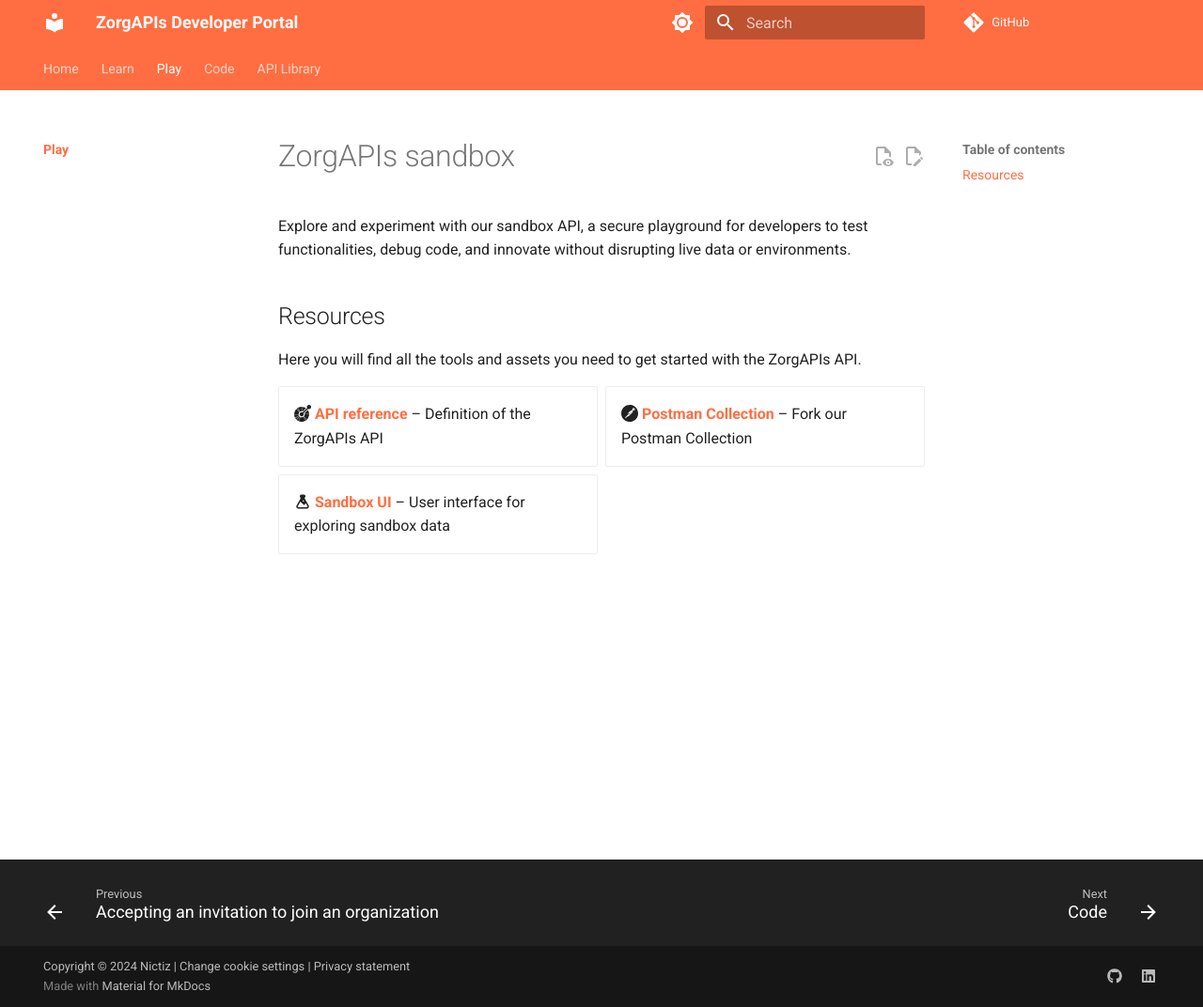
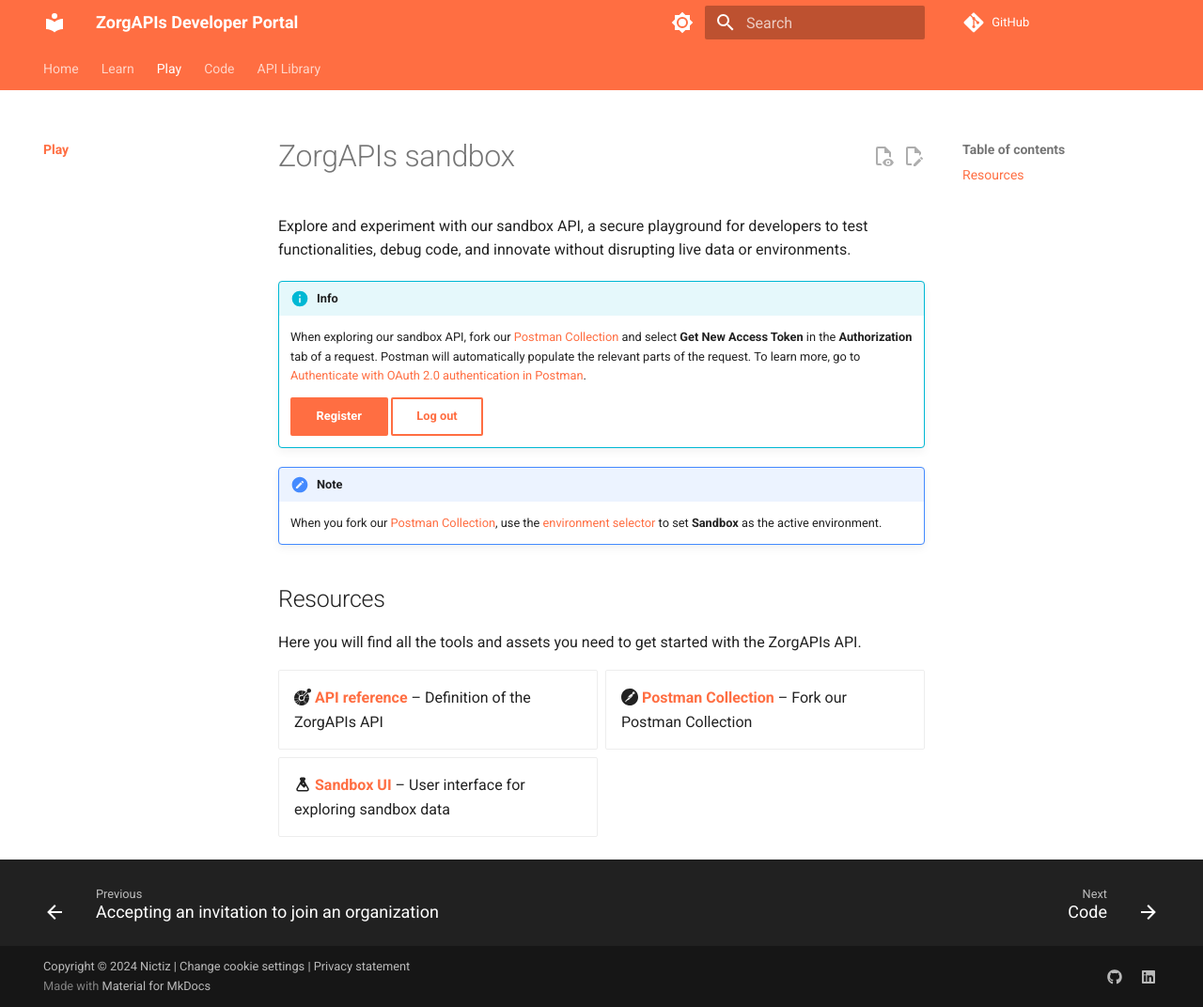
Before and after one commit to Nictiz/zorgapis-docs, an MkDocs documentation site: the page built from docs/play/index.md, in a window 1280 px wide and 1072 px high. Shown: the whole window at 94% size. Built offline with MkDocs 1.6.1 and Material for MkDocs 9.7.7, drawn with Linux system fonts in a browser that asks for light colours; comment, search, counter and statistics services are not loaded.

Commit message:
Add admonitions to Play index.md

```diff
--- a/docs/play/index.md
+++ b/docs/play/index.md
@@ -2,6 +2,23 @@
 
 Explore and experiment with our sandbox API, a secure playground for developers to test functionalities, debug code, and
 innovate without disrupting live data or environments.
+
+!!! info
+
+    When exploring our sandbox API, fork our [Postman Collection](
+    https://www.postman.com/zorgapis/workspace/zorgapis/collection/32862395-c22bf5f5-a2ec-40df-86a2-7817de5c7203){: target="_blank" }
+    and select **Get New Access Token** in the **Authorization** tab of a request. Postman will automatically populate
+    the relevant parts of the request. To learn more, go to [Authenticate with OAuth 2.0 authentication in Postman](
+    https://learning.postman.com/docs/sending-requests/authorization/oauth-20){: target="_blank" }.
+
+    [Register](https://auth.sandbox.zorgapis.nl/realms/zorgapis/protocol/openid-connect/registrations?response_type=code&client_id=zorgapis.docs&redirect_uri=https%3A%2F%2Fdeveloper.zorgapis.nl){ .md-button .md-button--primary }
+    [Log out](https://auth.sandbox.zorgapis.nl/realms/zorgapis/protocol/openid-connect/logout){ .md-button }
+
+!!! note
+
+    When you fork our [Postman Collection](https://www.postman.com/zorgapis/workspace/zorgapis/collection/32862395-c22bf5f5-a2ec-40df-86a2-7817de5c7203){: target="_blank" },
+    use the [environment selector](https://learning.postman.com/docs/getting-started/basics/navigating-postman/#environment-selector-and-environment-quick-look){: target="_blank" }
+    to set **Sandbox** as the active environment.
 
 ## Resources
 
```
Also changed, not shown: docs/learn/authorizing-a-request.md (+1 -1 lines), docs/learn/index.md (+3 -3 lines).
